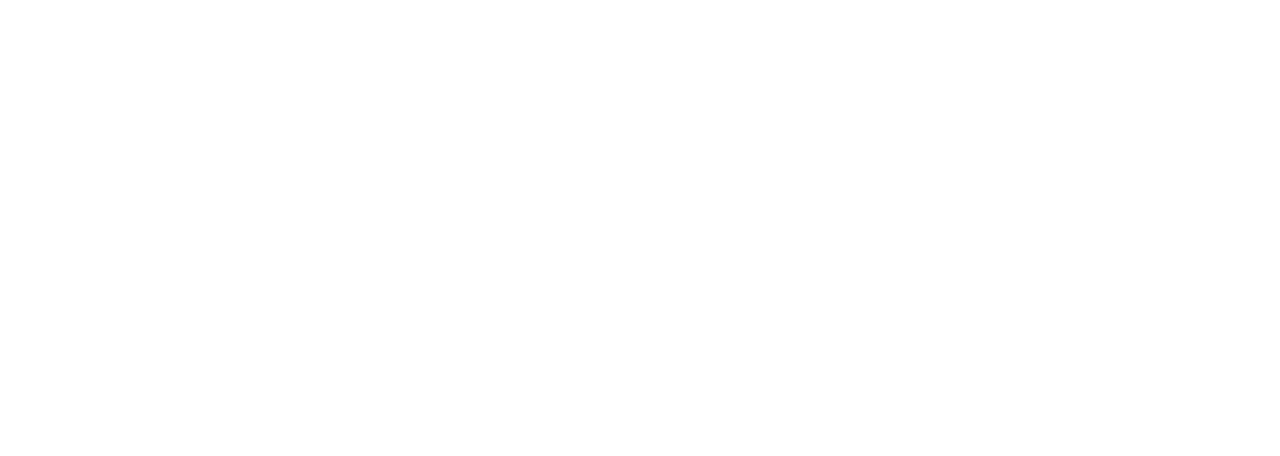
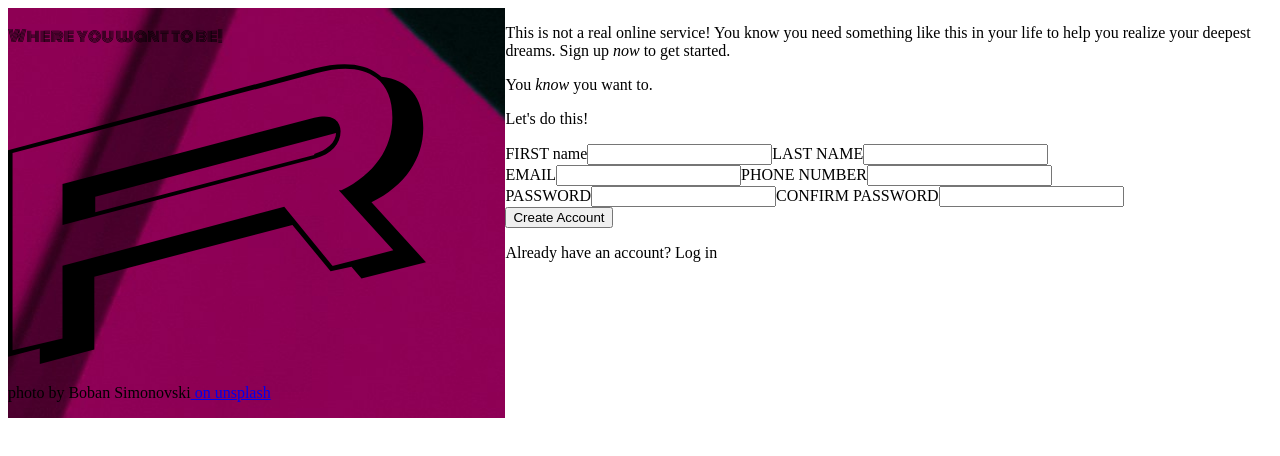
Before and after one commit to Rassan99/Sign-up-Form, a plain HTML site: page index.html in a window 1280 px wide. Drawn offline with Linux system fonts and the light colour scheme.

Commit message:
Feat:DOM is complete

```diff
--- a/index.html
+++ b/index.html
@@ -7,6 +7,52 @@
     <link rel="stylesheet" href="styles.css" />
   </head>
   <body>
-    <script src="index.js"></script>
+    <div
+      class="side-left"
+      style="
+        background-image: url('img/boban-simonovski-NWyi26d7Jko-unsplash.jpg');
+      "
+    >
+      <p class="monoton-regular">Where you want to be!</p>
+      <img src="img/sss.svg" alt="R letter logo" />
+      <p>
+        photo by Boban Simonovski<a href="https://unsplash.com/@3031n">
+          on unsplash</a
+        >
+      </p>
+    </div>
+    <div>
+      <p>
+        This is not a real online service! You know you need something like this
+        in your life to help you realize your deepest dreams. Sign up
+        <em>now</em> to get started.
+      </p>
+      <p>You <em>know</em> you want to.</p>
+      <div>
+        <p>Let's do this!</p>
+        <form action="POST"></form>
+      </div>
+      <script src="index.js"></script>
+      <div>
+        <label for="firstName">FIRST name</label><input type="text" /><label
+          for="lastName"
+          >LAST NAME</label
+        ><input type="text" />
+      </div>
+      <div>
+        <label for="email">EMAIL</label><input type="email" /><label
+          for="phoneNumb"
+          >PHONE NUMBER</label
+        ><input type="number" />
+      </div>
+      <div>
+        <label for="password">PASSWORD</label><input type="text" /><label
+          for="confirm"
+          >CONFIRM PASSWORD</label
+        ><input type="text" />
+      </div>
+      <button>Create Account</button>
+      <p>Already have an account? Log in</p>
+    </div>
   </body>
 </html>
--- a/styles.css
+++ b/styles.css
@@ -0,0 +1,20 @@
+@import url("https://fonts.googleapis.com/css2?family=Monoton&display=swap");
+.monoton-regular {
+  font-family: "Monoton", sans-serif;
+  font-weight: 400;
+  font-style: normal;
+}
+
+body {
+  display: flex;
+}
+.side-left {
+  width: 50%;
+  height: 100%;
+}
+img {
+  height: 300px;
+}
+.impo {
+  height: 100px;
+}
```
Also changed, not shown: img/boban-simonovski-NWyi26d7Jko-unsplash.jpg (added), img/currency-gear-making-svgrepo-com.svg (added), img/sss.svg (added).
